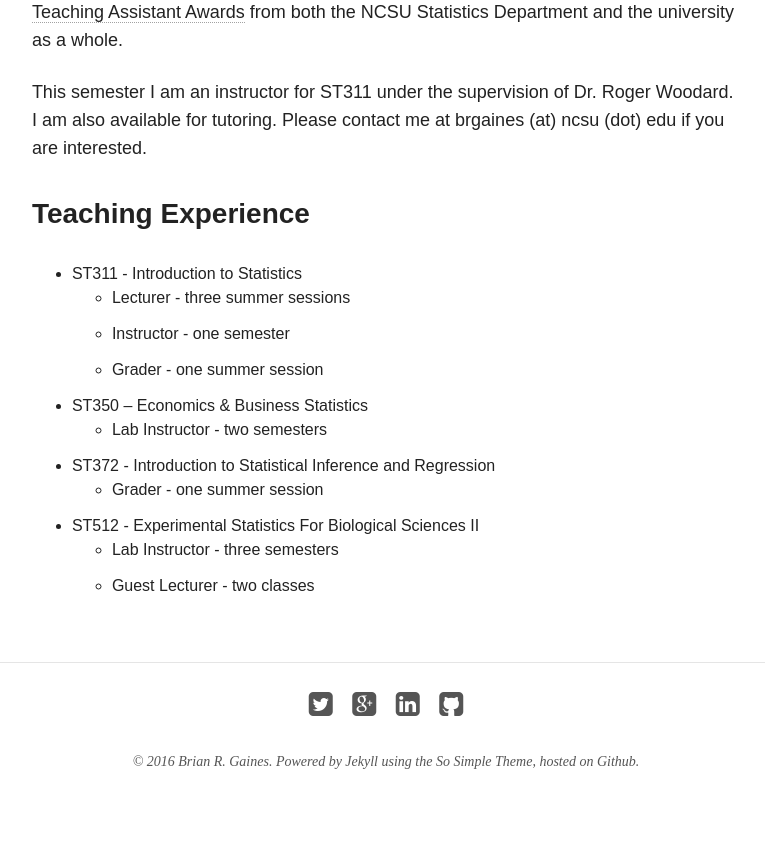
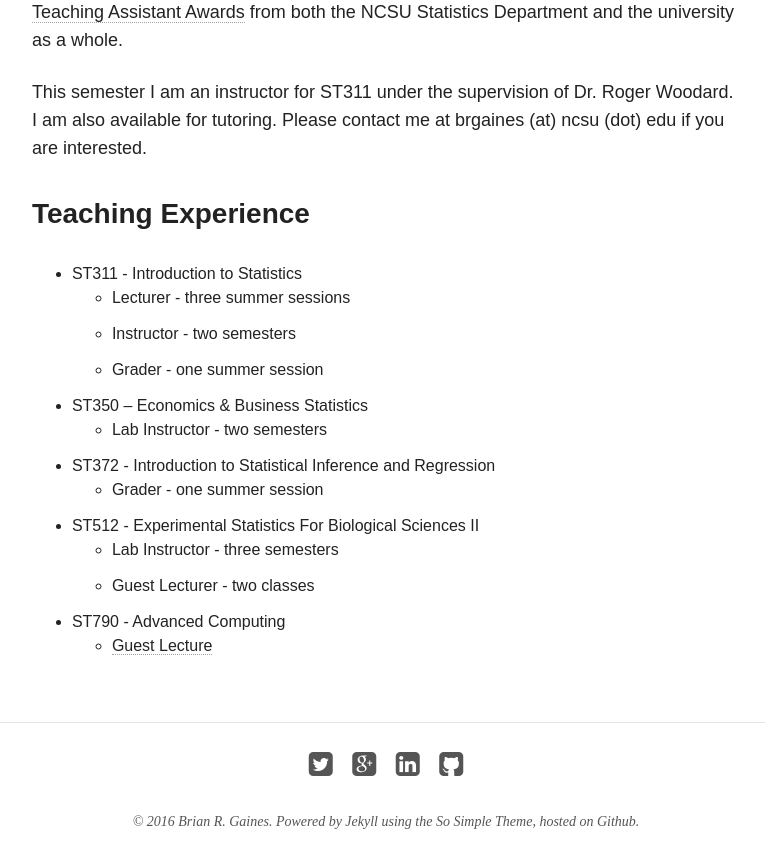
Before and after one commit to brgaines/brgaines.github.io, a Jekyll site: the page built from teaching/index.md, in a window 1280 px wide and 900 px high, scrolled down 718 px. Shown: the top 868 px of the window, without its empty margins (254-1019 px from the left). Built offline with Jekyll 4.4.1, drawn with Linux system fonts in a browser that asks for light colours; nearby versions of some CDN libraries; before the commit the page ends 1558 px from its top, so only the background shows below that.

Commit message:
updated teaching info to include CVX lecture

```diff
--- a/teaching/index.md
+++ b/teaching/index.md
@@ -13,7 +13,7 @@ This semester I am an instructor for ST311 under the supervision of Dr. Roger Wo
 
 * ST311 - Introduction to Statistics
     * Lecturer - three summer sessions
-    * Instructor - one semester
+    * Instructor - two semesters
     * Grader - one summer session
 
 * ST350 – Economics & Business Statistics
@@ -25,3 +25,6 @@ This semester I am an instructor for ST311 under the supervision of Dr. Roger Wo
 * ST512 - Experimental Statistics For Biological Sciences II
     * Lab Instructor - three semesters
     * Guest Lecturer - two classes
+
+* ST790 - Advanced Computing
+	* [Guest Lecture](http://brgaines.github.io/talks/)
```
